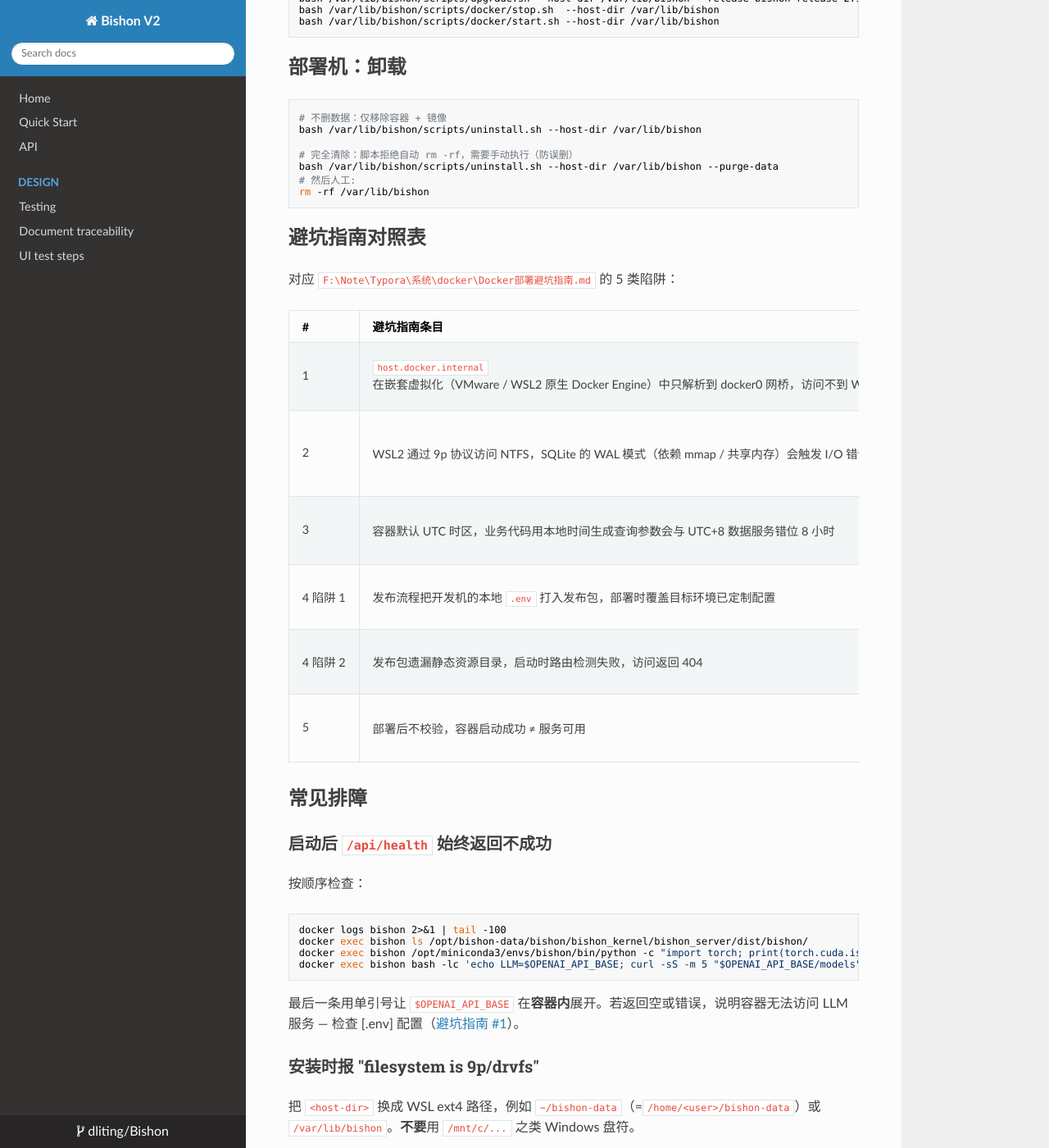
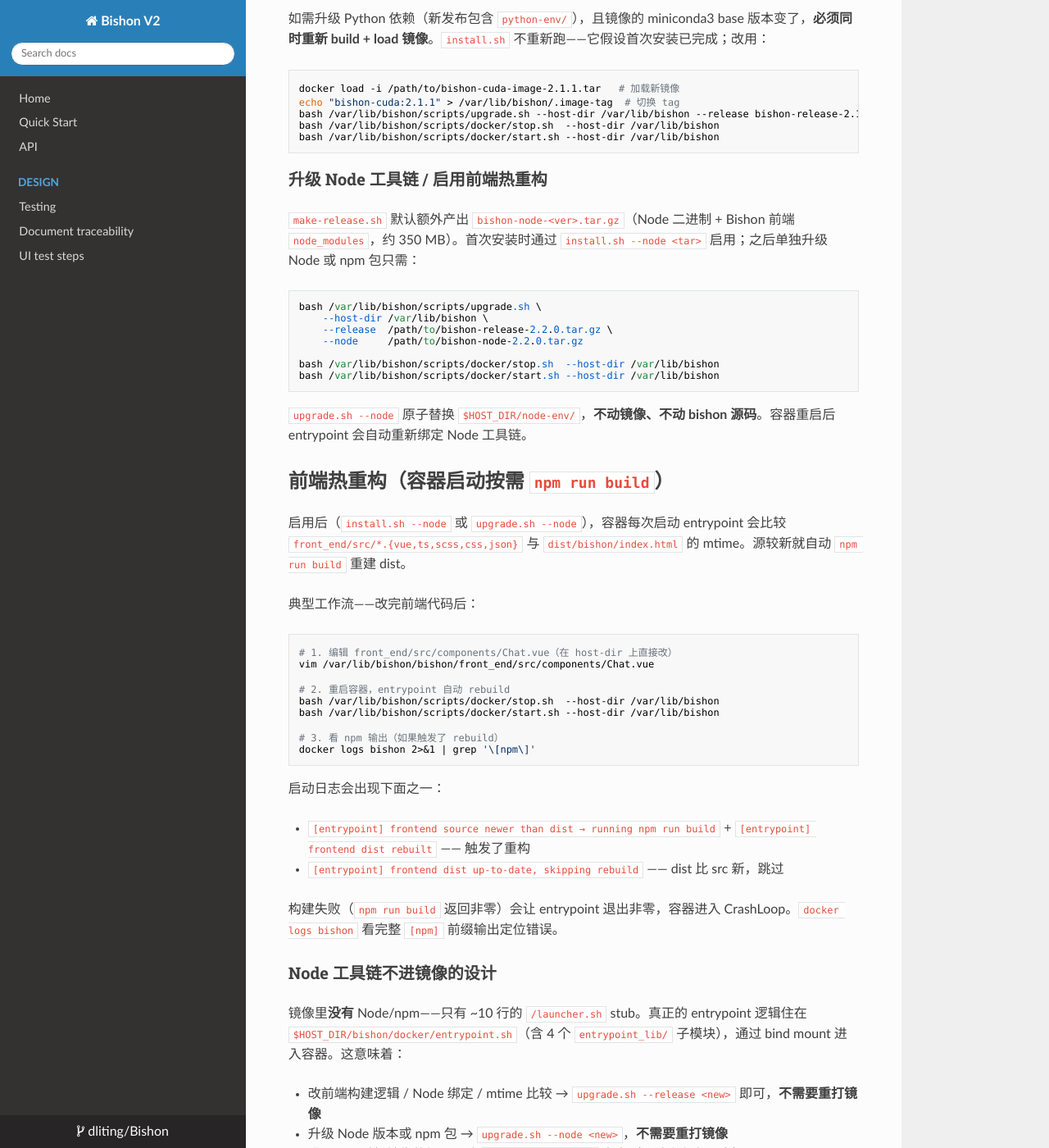
Before and after one commit to dliting/Bishon, an MkDocs documentation site: the page built from docs/deployment.md, in a window 1280 px wide and 1400 px high, scrolled down 8119 px. Shown: the whole window at 82% size. Built offline with MkDocs 1.6.1, drawn with Linux system fonts in a browser that asks for light colours; nearby versions of some CDN libraries; some of the changed text lies outside the part shown.

Commit message:
feat: Docker frontend auto-rebuild + Node toolchain bind-mount
- docker/launcher.sh: ~10-line stub baked into image; execs
  bind-mounted entrypoint.sh so entrypoint logic is upgradable
  without rebuilding the image.
- docker/entrypoint.sh: refactored to ~57-line orchestrator that
  sources 4 single-responsibility modules from entrypoint_lib/.
- docker/entrypoint_lib/{bind_python_env,redirect_runtime_dirs}.sh:
  extracted from old entrypoint.
- docker/entrypoint_lib/bind_node_env.sh: NEW -- arch-aware Node
  toolchain binding (symlink + PATH + node_modules + npm cache).
  No-op when node-env/ absent.
- docker/entrypoint_lib/frontend_rebuild.sh: NEW -- mtime-based
  frontend_needs_rebuild() + maybe_rebuild_frontend() wrapper with
  300s timeout and [npm] log prefix.
- Dockerfile.cuda: COPY entrypoint.sh -> COPY launcher.sh,
  ENTRYPOINT -> /launcher.sh (one-time image rebuild required).
- make-release.sh: --skip-node flag + step 3c packs Node binary
  + node_modules into bishon-node-<ver>.tar.gz.
- install.sh / upgrade.sh: --node <tar> flag for node-env
  deployment; CRLF -> LF normalization.
- start.sh: log hint indicating hot-rebuild enabled/disabled.
- docs/deployment.md: frontend hot-rebuild section + quick-ref
  table --node row + upgrade flow.
- docs/dev-environment.md: NODE_VERSION/NODE_MIRROR documented.
- bats: 10 new cases (launcher/Dockerfile/entrypoint structure +
  flags existence + frontend_needs_rebuild mtime logic).

````diff
--- a/docs/deployment.md
+++ b/docs/deployment.md
@@ -97,6 +97,7 @@ ls dist/
 | **启动** | `<dir>/scripts/docker/start.sh --host-dir <dir>` | 同左 | `start-bare-metal.sh` |
 | **停止** | `<dir>/scripts/docker/stop.sh --host-dir <dir>` | 同左 | `stop-bare-metal.sh` |
 | **升级** | `<dir>/scripts/docker/upgrade.sh --host-dir <dir> --release <tar>` | 同左 | `git pull && pip install -r requirements.txt` |
+| **升级 Node** | `<dir>/scripts/docker/upgrade.sh --host-dir <dir> --node <tar>` | 同左 | n/a |
 | **卸载** | `<dir>/scripts/docker/uninstall.sh --host-dir <dir>` | 同左 | `rm -rf <dir>` |
 | **日志** | `tail -f <dir>/logs/debug_logs/debug.log` | 同左 | `tail -f logs/debug_logs/debug.log` |
 
@@ -263,8 +264,11 @@ bash install.sh \
     --host-dir /var/lib/bishon \
     --release /path/to/bishon-release-2.1.0.tar.gz \
     --image   /path/to/bishon-cuda-image-2.1.0.tar \
+    --node    /path/to/bishon-node-2.1.0.tar.gz \
     --accelerator cuda
 ```
+
+`--node` 是**可选**的：传了就会装上 Node 工具链（`$HOST_DIR/node-env/`），启用[前端热重构](#前端热重构容器启动按需-npm-run-build)。不传也能用——前端 `dist/` 在发布包里已经预构建好，容器启动直接静态托管。
 
 `install.sh` 干这些事：
 
@@ -326,6 +330,55 @@ bash /var/lib/bishon/scripts/upgrade.sh --host-dir /var/lib/bishon --release bis
 bash /var/lib/bishon/scripts/docker/stop.sh  --host-dir /var/lib/bishon
 bash /var/lib/bishon/scripts/docker/start.sh --host-dir /var/lib/bishon
 ```
+
+### 升级 Node 工具链 / 启用前端热重构
+
+`make-release.sh` 默认额外产出 `bishon-node-<ver>.tar.gz`（Node 二进制 + Bishon 前端 `node_modules`，约 350 MB）。首次安装时通过 `install.sh --node <tar>` 启用；之后单独升级 Node 或 npm 包只需：
+
+```bash
+bash /var/lib/bishon/scripts/upgrade.sh \
+    --host-dir /var/lib/bishon \
+    --release  /path/to/bishon-release-2.2.0.tar.gz \
+    --node     /path/to/bishon-node-2.2.0.tar.gz
+
+bash /var/lib/bishon/scripts/docker/stop.sh  --host-dir /var/lib/bishon
+bash /var/lib/bishon/scripts/docker/start.sh --host-dir /var/lib/bishon
+```
+
+`upgrade.sh --node` 原子替换 `$HOST_DIR/node-env/`，**不动镜像、不动 bishon 源码**。容器重启后 entrypoint 会自动重新绑定 Node 工具链。
+
+## 前端热重构（容器启动按需 `npm run build`）
+
+启用后（`install.sh --node` 或 `upgrade.sh --node`），容器每次启动 entrypoint 会比较 `front_end/src/*.{vue,ts,scss,css,json}` 与 `dist/bishon/index.html` 的 mtime。源较新就自动 `npm run build` 重建 dist。
+
+典型工作流——改完前端代码后：
+
+```bash
+# 1. 编辑 front_end/src/components/Chat.vue（在 host-dir 上直接改）
+vim /var/lib/bishon/bishon/front_end/src/components/Chat.vue
+
+# 2. 重启容器，entrypoint 自动 rebuild
+bash /var/lib/bishon/scripts/docker/stop.sh  --host-dir /var/lib/bishon
+bash /var/lib/bishon/scripts/docker/start.sh --host-dir /var/lib/bishon
+
+# 3. 看 npm 输出（如果触发了 rebuild）
+docker logs bishon 2>&1 | grep '\[npm\]'
+```
+
+启动日志会出现下面之一：
+
+- `[entrypoint] frontend source newer than dist → running npm run build` + `[entrypoint] frontend dist rebuilt` —— 触发了重构
+- `[entrypoint] frontend dist up-to-date, skipping rebuild` —— dist 比 src 新，跳过
+
+构建失败（`npm run build` 返回非零）会让 entrypoint 退出非零，容器进入 CrashLoop。`docker logs bishon` 看完整 `[npm]` 前缀输出定位错误。
+
+### Node 工具链不进镜像的设计
+
+镜像里**没有** Node/npm——只有 ~10 行的 `/launcher.sh` stub。真正的 entrypoint 逻辑住在 `$HOST_DIR/bishon/docker/entrypoint.sh`（含 4 个 `entrypoint_lib/` 子模块），通过 bind mount 进入容器。这意味着：
+
+- 改前端构建逻辑 / Node 绑定 / mtime 比较 → `upgrade.sh --release <new>` 即可，**不需要重打镜像**
+- 升级 Node 版本或 npm 包 → `upgrade.sh --node <new>`，**不需要重打镜像**
+- 唯一需要重打镜像的场景：改 `docker/launcher.sh` 本身（设计上永久不变）
 
 ## 部署机：卸载
 
````
Also changed, not shown: docs/dev-environment.md (+22 -1 lines), 12 other files.
